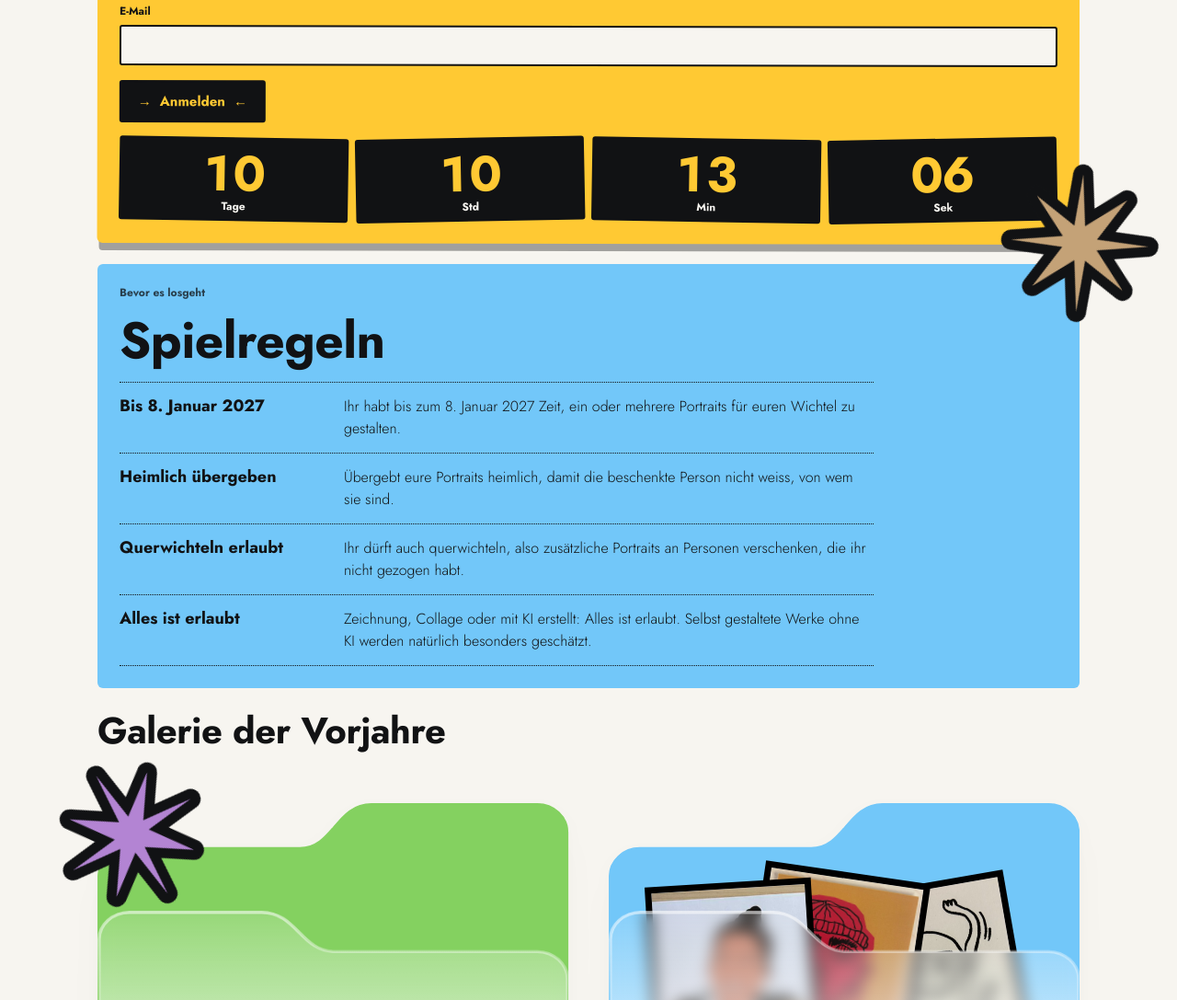
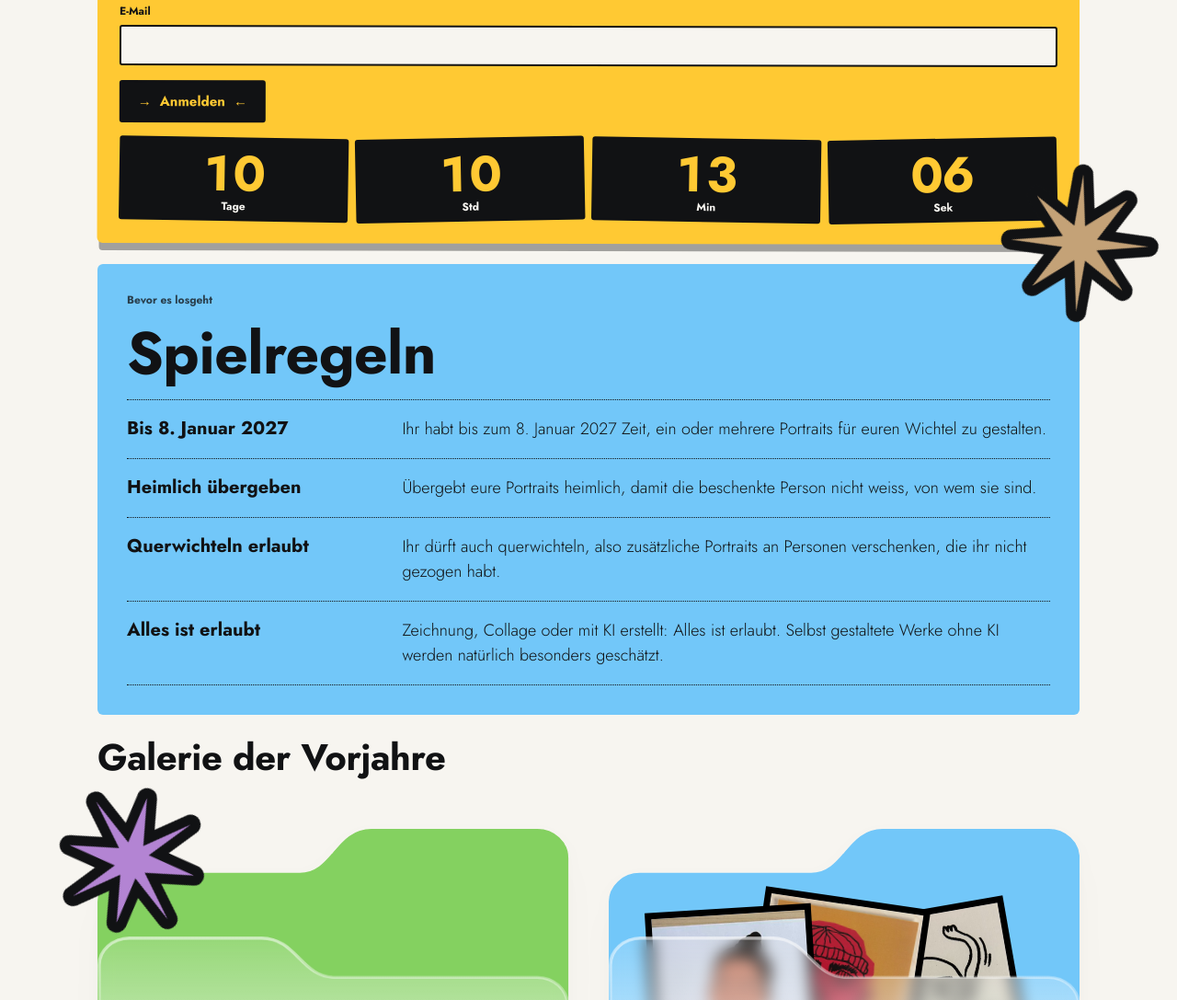
Before and after one commit to crrreation/portraits-wichteln, a plain HTML site: page index.html in a window 1280 px wide. Shown: the part 630-1717 px from the top of the page at 92% size. Drawn offline with Linux system fonts and the light colour scheme.

Commit message:
Add files via upload

```diff
--- a/index.html
+++ b/index.html
@@ -52,14 +52,14 @@ h1.wort span{display:block}
 .forms-wrap{background:transparent;margin:0 -8px;overflow:hidden;min-width:0}
 .forms-wrap iframe{display:block;width:100%;height:560px;border:0}
 @media (max-width:640px){.forms-wrap iframe{height:640px}}
-.regeln{background:var(--blau);border-radius:6px;padding:24px;display:grid;gap:16px}
-.regeln h2{font-weight:700;font-size:clamp(30px,5vw,55px);line-height:1.05;letter-spacing:-.01em;margin:0}
-.regel-liste{list-style:none;margin:0;padding:0;display:grid;max-width:820px}
-.regel-liste li{display:grid;grid-template-columns:minmax(0,220px) minmax(0,1fr);gap:6px 24px;padding:14px 0;border-top:1px dotted var(--tinte);min-width:0}
+.regeln{background:var(--blau);border-radius:6px;padding:clamp(18px,3vw,32px);display:grid;gap:clamp(12px,2vw,18px);min-width:0}
+.regeln h2{font-weight:700;font-size:clamp(32px,6vw,64px);line-height:1;letter-spacing:-.01em;margin:0}
+.regel-liste{list-style:none;margin:0;padding:0;display:grid;width:100%}
+.regel-liste li{display:grid;grid-template-columns:minmax(0,clamp(180px,26%,300px)) minmax(0,1fr);gap:6px clamp(16px,3vw,40px);padding:clamp(12px,1.8vw,18px) 0;border-top:1px dotted var(--tinte);min-width:0}
 .regel-liste li:last-child{border-bottom:1px dotted var(--tinte)}
-.regel-liste b{font-weight:700;font-size:18px;line-height:1.3}
-.regel-liste span{font-size:16px;line-height:1.5}
-@media (max-width:640px){.regel-liste li{grid-template-columns:1fr}}
+.regel-liste b{font-weight:700;font-size:clamp(17px,1.8vw,20px);line-height:1.3}
+.regel-liste span{font-size:clamp(15px,1.6vw,18px);line-height:1.5;max-width:70ch}
+@media (max-width:720px){.regel-liste li{grid-template-columns:1fr;gap:4px}}
 .status{font-weight:700;letter-spacing:.02em}
 
 /* draw card */
```
